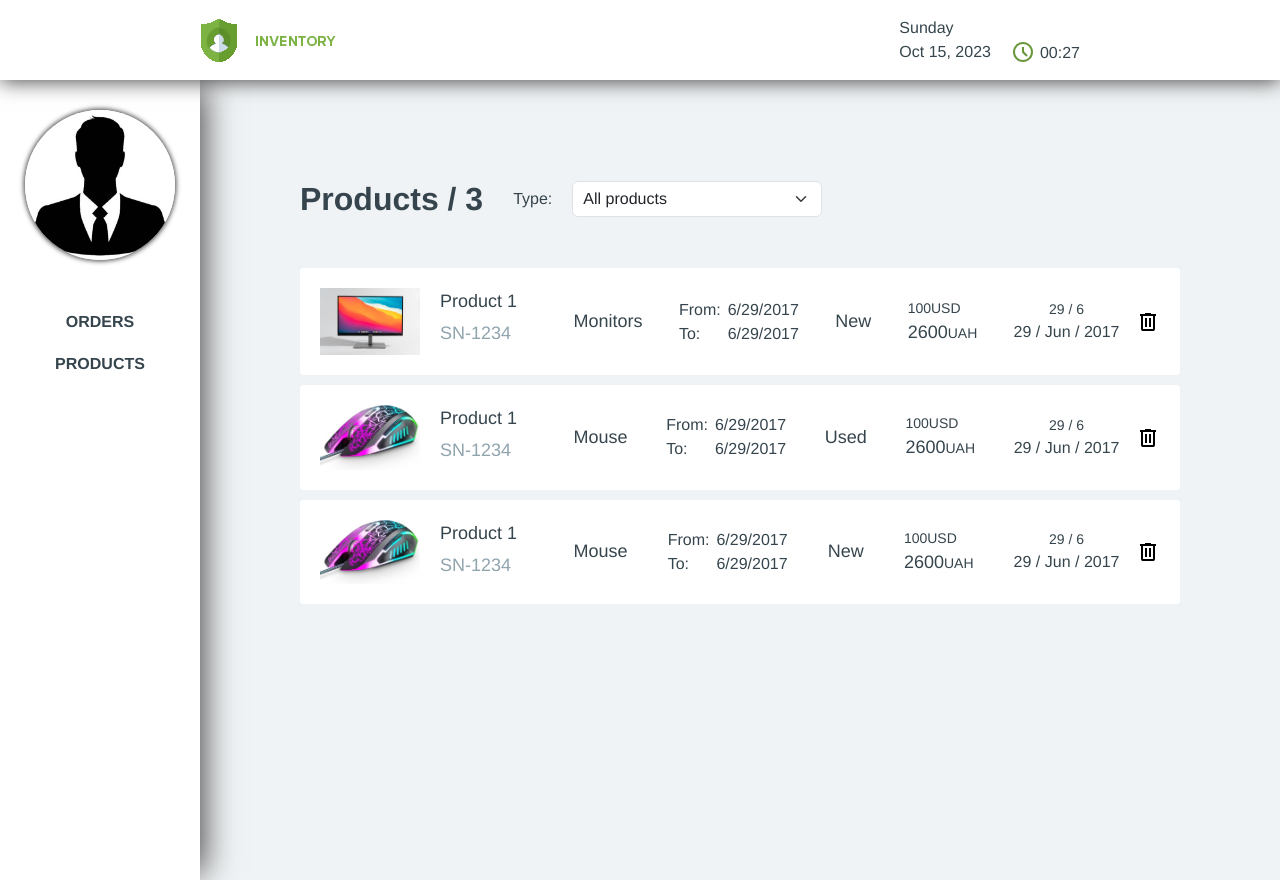
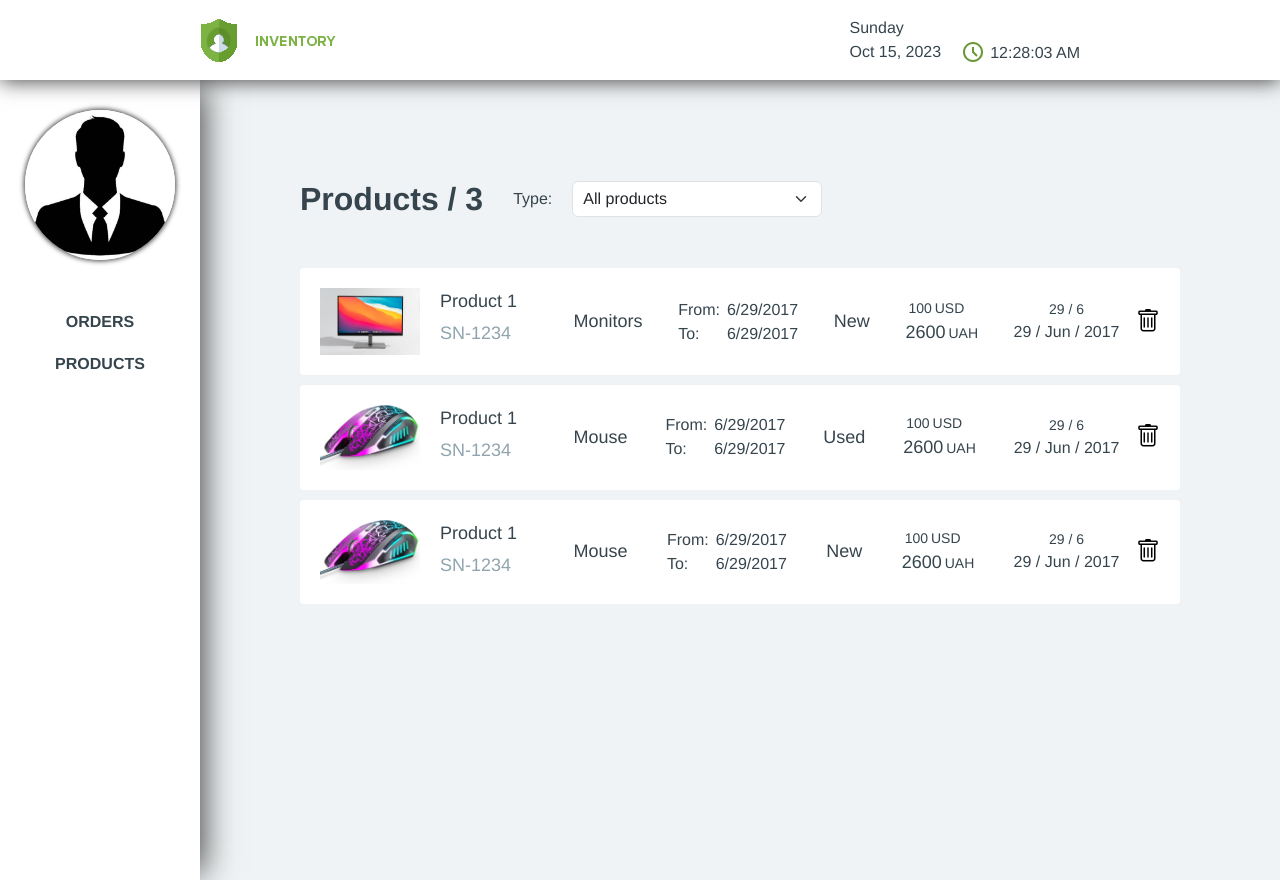
Before and after one commit to CyberBeast98/test-frontend-app, a Vue app: page /products in a window 1280 px wide. Built offline with nearby package versions, Linux system fonts and the light colour scheme.

Commit message:
added timer and code cleanup

```diff
--- a/src/components/products/Product.vue
+++ b/src/components/products/Product.vue
@@ -35,8 +35,8 @@
         </div>
         <DateComponent :date="product.date"/>
       </div>
-      <button @click="showPopup(product.id, product)">
-        <img src="../../assets/icons/delete.svg" alt="delete-img">
+      <button class="product__button" @click="showPopup(product.id, product)">
+        <i class="bi bi-trash"></i>
       </button>
     </li>
   </ul>
@@ -110,10 +110,15 @@ export default {
 
 .product__text--small {
   font-size: 14px;
+  margin-left: 3px;
 }
 
 .product__text--number {
   color: #90a4ae;
   margin-top: 5px;
 }
+
+.product__button {
+  font-size: 24px;
+}
 </style>
--- a/src/components/top-menu/TopMenuDate.vue
+++ b/src/components/top-menu/TopMenuDate.vue
@@ -5,7 +5,7 @@
       <span>{{formattedDate}}</span>
       <div class="time d-flex align-items-center justify-content-end">
         <img src="../../assets/icons/time.svg" alt="time">
-        <span>{{formattedTime}}</span>
+        <span>{{time}}</span>
       </div>
     </div>
   </div>
@@ -14,8 +14,23 @@
 <script>
 export default {
   name: 'TopMenuDate',
-  props: {
-    isHeader: { type: Boolean },
+  data() {
+    return {
+      interval: null,
+      time: null
+    }
+  },
+  beforeUnmount() {
+    clearInterval(this.interval)
+  },
+  created() {
+    this.interval = setInterval(() => {
+      this.time = Intl.DateTimeFormat('en-US', {
+        hour: 'numeric',
+        minute: 'numeric',
+        second: 'numeric'
+      }).format()
+    }, 1000)
   },
   computed: {
     formattedDate() {
@@ -31,15 +46,6 @@ export default {
       const weekday =  new Date().toLocaleDateString('en-US', { weekday: 'long' });
 
       return `${weekday}`;
-    },
-    formattedTime() {
-      const time =  new Date().toLocaleTimeString('en-US', {
-        hour12: false,
-        hour: '2-digit',
-        minute:'2-digit'
-      });
-
-      return `${time}`;
     }
   }
 }
```
Also changed, not shown: src/assets/icons/delete.svg (deleted).
